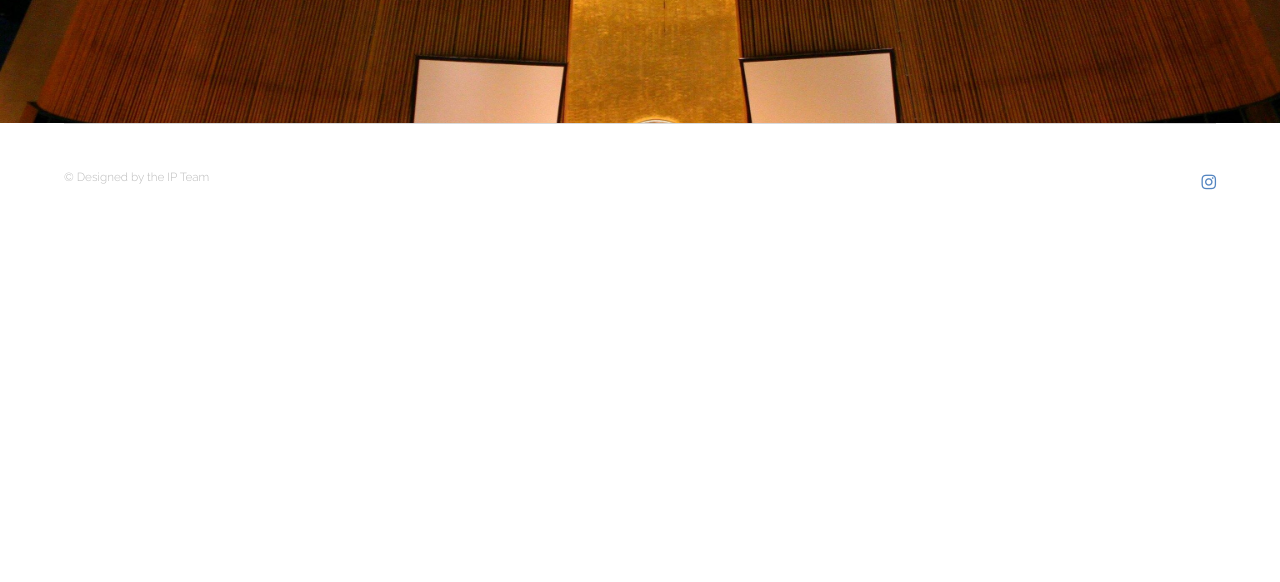
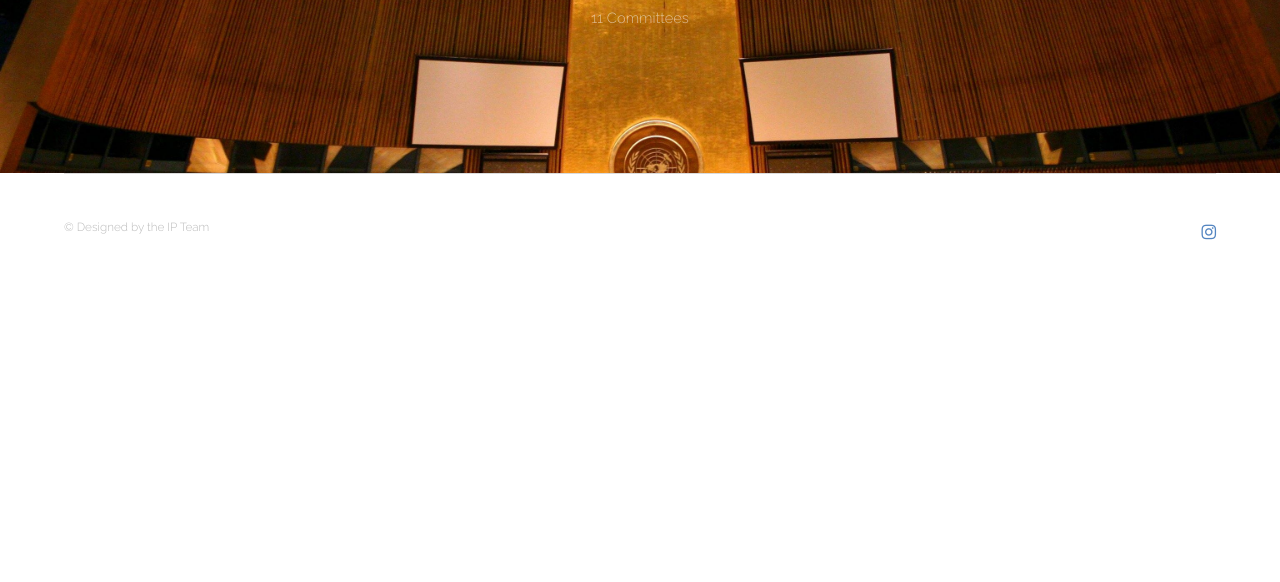
Before and after one commit to vervemun/vervemun.github.io, a plain HTML site: page committees.html in a window 1280 px wide. Shown: the part 218-800 px from the top of the page. Drawn offline with Linux system fonts and the light colour scheme.

Commit message:
uguibjkbcgj

```diff
--- a/committees.html
+++ b/committees.html
@@ -65,7 +65,7 @@
 			<section id="banner">
 				<h1>Committees</h1>
 				<font color="white">
-				<p></p>
+				<p>11 Committees</p>
 			</font>
 			</section>
 
```
